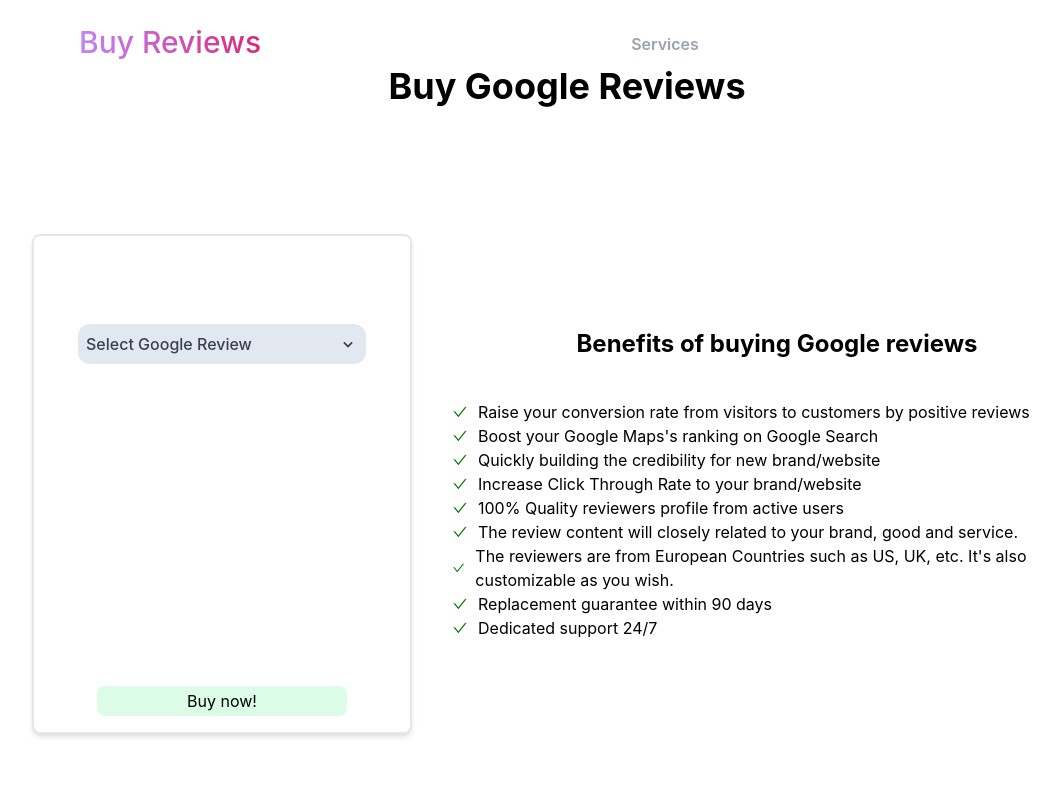
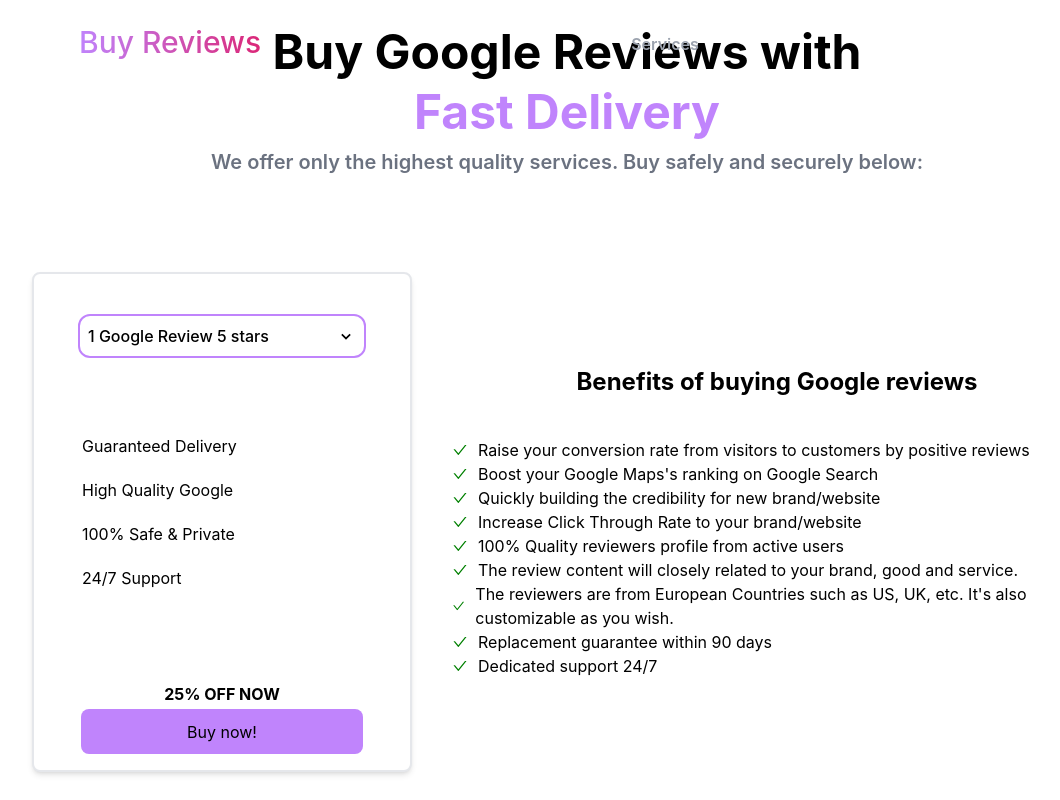
Before and after one commit to alex28042/google-reviews, a React (Create React App) app: page / in a window 1280 px wide. Shown: the whole page, without its empty margins (73-1133 px from the left). Built offline with nearby package versions, Linux system fonts and the light colour scheme.

Commit message:
added style

```diff
--- a/src/components/Home/BuyBox.jsx
+++ b/src/components/Home/BuyBox.jsx
@@ -3,6 +3,13 @@
 import { loadStripe } from "@stripe/stripe-js";
 
 let stripePromise;
+
+const infoBuy = [
+  "Guaranteed Delivery",
+  "High Quality Google",
+  "100% Safe & Private",
+  "24/7 Support",
+];
 
 const items = [
   {
@@ -37,7 +44,9 @@
 
 function BuyBox() {
   const [loading, setLoading] = useState(false);
-  const item = items[4];
+  const [selcectedItem, setSelcectedItem] = useState(0);
+
+  const item = items[selcectedItem - 1];
 
   const checkoutOptions = {
     lineItems: [item],
@@ -59,11 +68,17 @@
 
   return (
     <div className="h-[500px] w-[380px] border-2 bg-white rounded-lg shadow-md flex flex-col items-center justify-center relative">
-      <Selector />
+      <Selector selectedItem={setSelcectedItem} />
+      <div className="w-full ml-24">
+        {infoBuy.map((item, i) => (
+          <p className="mb-5 text-start">{item}</p>
+        ))}
+      </div>
+      <p className="bottom-16 font-bold absolute">25% OFF NOW</p>
       <button
         disabled={loading}
         onClick={redirectToCheckout}
-        className="absolute w-2/3 h-[30px] bg-green-100 bottom-4 rounded-lg"
+        className="absolute w-3/4 h-[45px] bg-purple-400 bottom-4 rounded-lg"
       >
         <p>Buy now!</p>
       </button>
--- a/src/components/Home/Selector.jsx
+++ b/src/components/Home/Selector.jsx
@@ -2,30 +2,30 @@
 import { BiChevronDown } from "react-icons/bi";
 import { AiOutlineSearch } from "react-icons/ai";
 
-const Selector = () => {
+const Selector = ({selectedItem}) => {
   const [countries, setCountries] = useState([]);
   const [inputValue, setInputValue] = useState("");
   const [selected, setSelected] = useState("");
   const [open, setOpen] = useState(false);
   const reviewsData = [
     { id: 1, title: "1 Google Review 5 stars" },
-    { id: 2, title: "5 Google Review 5 stars" },
-    { id: 3, title: "10 Google Review 5 stars" },
-    { id: 4, title: "15 Google Review 5 stars" },
-    { id: 5, title: "20 Google Review 5 stars" },
+    { id: 2, title: "5 Google Reviews 5 stars" },
+    { id: 3, title: "10 Google Reviews 5 stars" },
+    { id: 4, title: "15 Google Reviews 5 stars" },
+    { id: 5, title: "20 Google Reviews 5 stars" },
   ];
 
-  console.log(selected);
-
   useEffect(() => {
-    setCountries(reviewsData)
-  }, [])
+    setCountries(reviewsData);
+    setSelected(reviewsData[0].title)
+    selectedItem(reviewsData[0].id)
+  }, []);
 
   return (
-    <div className="w-72 font-medium h-80">
+    <div className="w-72 font-medium h-80 absolute top-10">
       <div
         onClick={() => setOpen(!open)}
-        className={`bg-slate-200 w-full p-2 flex items-center justify-between rounded-xl ${
+        className={` border-purple-400 border-2 w-full p-2 flex items-center justify-between rounded-xl ${
           !selected && "text-gray-700"
         }`}
       >
@@ -34,20 +34,25 @@
             ? selected?.substring(0, 25) + "..."
             : selected
           : "Select Google Review"}
-        <BiChevronDown size={20} className={`${open && "rotate-180"}`} />
+        <BiChevronDown
+          size={20}
+          className={`transform ${
+            open ? "rotate-180" : ""
+          } transition-all duration-500 ease-in-out`}
+        />
       </div>
       <ul
-        className={`bg-slate-200 rounded-xl mt-2 overflow-y-auto ${
-          open ? "max-h-60" : "max-h-0"
+        className={`bg-white rounded-xl mt-2 overflow-y-auto ${
+          open ? "border-purple-400 border-2 max-h-60" : "max-h-0"
         } `}
       >
         {countries.map((item) => (
           <li
             key={item?.title}
-            className={`p-2 text-sm hover:bg-sky-600 hover:text-white
+            className={`p-2 text-sm hover:bg-purple-400 hover:text-white
             ${
               item?.title?.toLowerCase() === selected?.toLowerCase() &&
-              "bg-sky-600 text-white"
+              "bg-purple-400 text-white"
             }
             ${
               item?.title?.toLowerCase().startsWith(inputValue)
@@ -57,6 +62,7 @@
             onClick={() => {
               if (item?.title?.toLowerCase() !== selected.toLowerCase()) {
                 setSelected(item?.title);
+                selectedItem(item?.id)
                 setOpen(false);
                 setInputValue("");
               }
--- a/src/pages/Home.jsx
+++ b/src/pages/Home.jsx
@@ -3,13 +3,14 @@
 import BuyBox from "../components/Home/BuyBox";
 import { loadStripe } from "@stripe/stripe-js";
 
-
 function Home() {
   return (
     <div>
-      <h1 className="font-bold text-4xl text-center mb-32">
-        Buy Google Reviews
-      </h1>
+        <h1 className="font-bold text-5xl text-center mb-3">
+          Buy Google Reviews with
+        </h1>
+        <h1 className="font-bold text-5xl text-center mb-3 text-purple-400">Fast Delivery</h1>
+        <h2 className="text-center font-semibold text-gray-500 mb-24 text-xl">We offer only the highest quality services. Buy safely and securely below:</h2>
       <div className="flex flex-row">
         <BuyBox />
         <BenefitsBuy />
```
